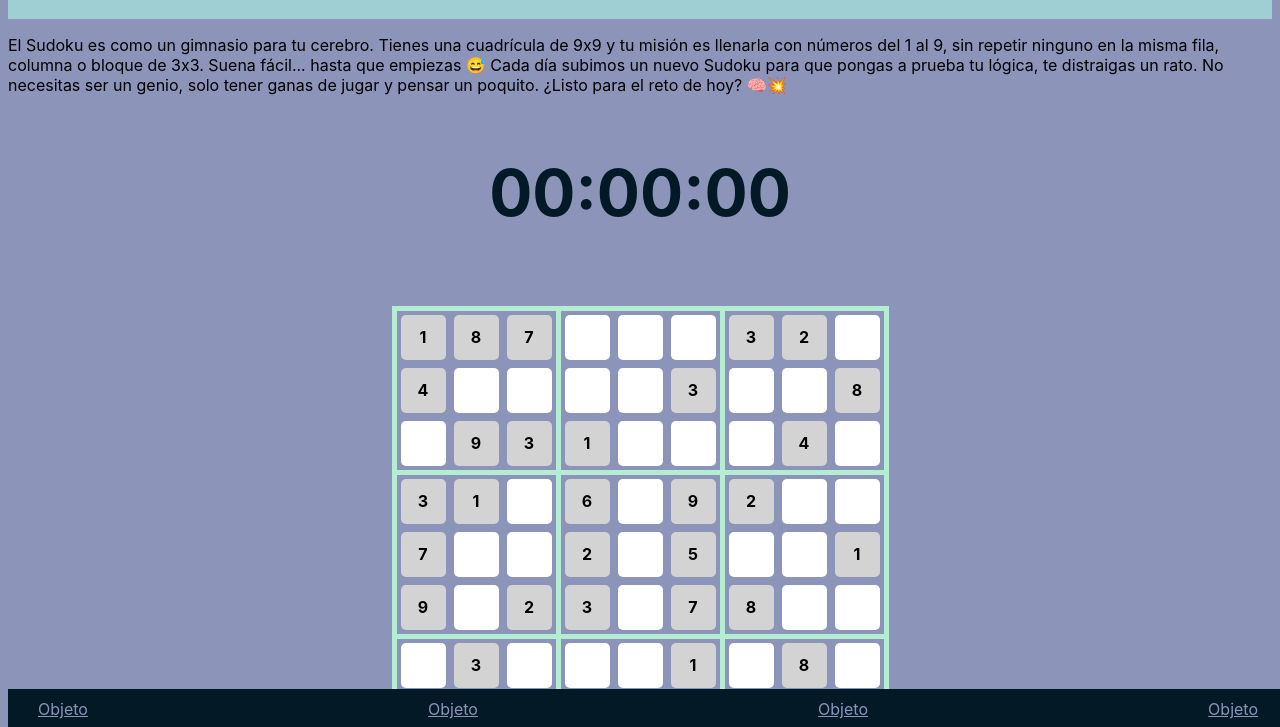
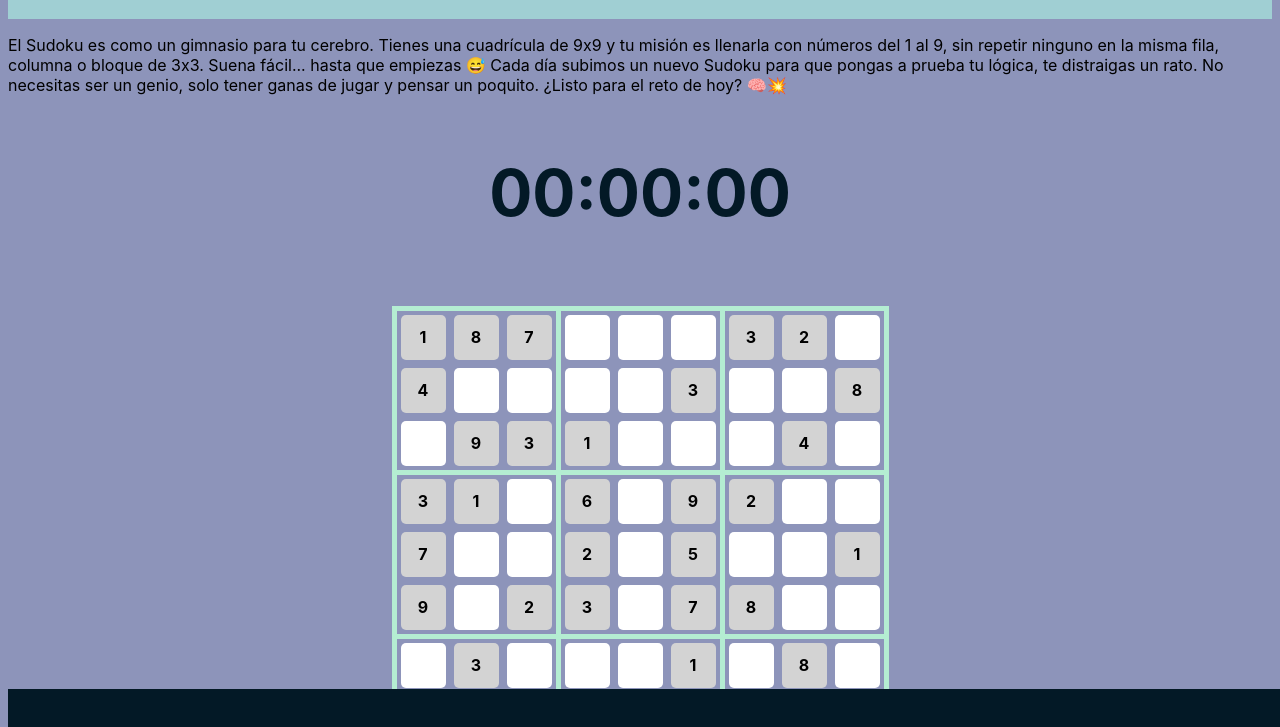
Before and after one commit to AliceKyte/sudokuDelDia, a plain HTML site: page index.html in a window 1280 px wide. Shown: the part 71-798 px from the top of the page. Drawn offline with Linux system fonts and the light colour scheme.

```diff
--- a/index.html
+++ b/index.html
@@ -53,12 +53,7 @@
 </body>
 
 <footer>
-  <nav>
-    <a href="#" id="">Objeto</a>
-    <a href="#" id="">Objeto</a>
-    <a href="#" id="">Objeto</a>
-    <a href="#" id="">Objeto</a>
-  </nav>
+
 </footer>
 
 <script type="module" src="./main.js"></script>
```
